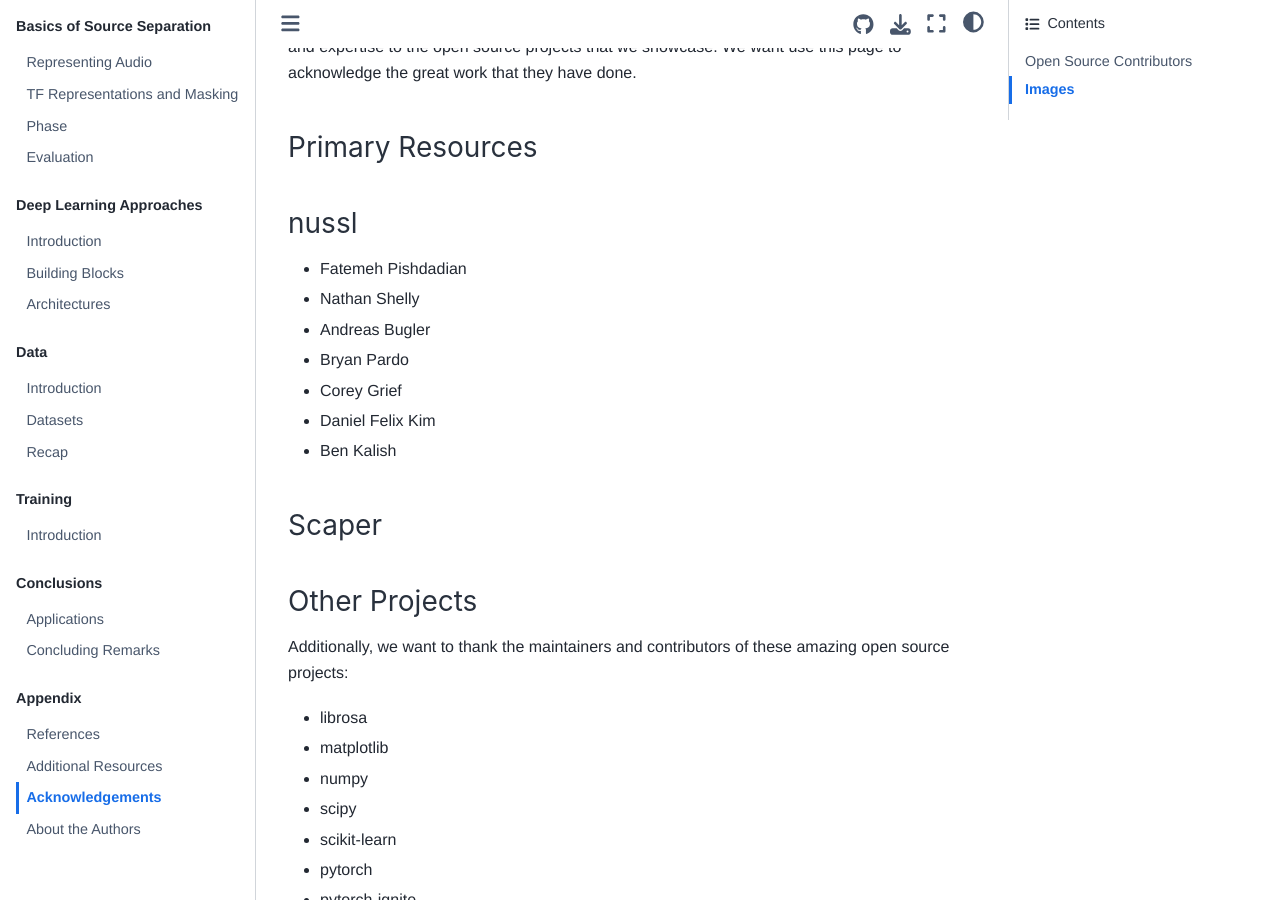
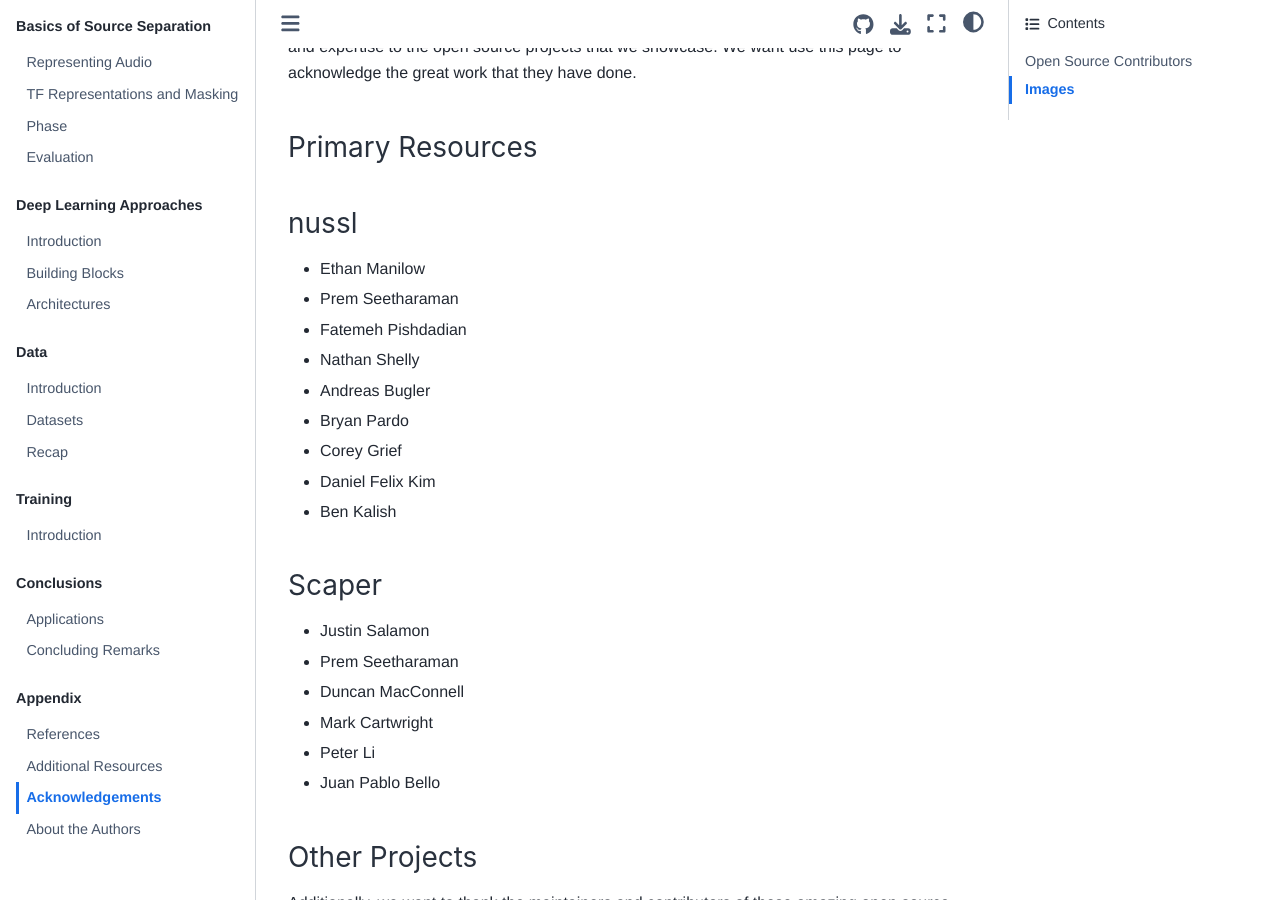
Before and after one commit to source-separation/tutorial, a Jupyter Book: the page built from book/appendix/acknowledgements.md, in a window 1280 px wide and 900 px high, scrolled down 208 px. Built offline with Jupyter Book 1.0.4 settings and Sphinx 7.4.7 and the Sphinx Book theme 1.1.4, drawn with Linux system fonts in a browser that asks for light colours; pages that are not in the unit, such as notebooks, are missing from menus; some of the changed text lies outside the part shown.

```diff
--- a/book/appendix/acknowledgements.md
+++ b/book/appendix/acknowledgements.md
@@ -14,6 +14,8 @@ done.
 
 ### nussl
 
+ - Ethan Manilow
+ - Prem Seetharaman
  - Fatemeh Pishdadian
  - Nathan Shelly
  - Andreas Bugler
@@ -23,6 +25,13 @@ done.
  - Ben Kalish
 
 ### Scaper
+
+- Justin Salamon
+- Prem Seetharaman
+- Duncan MacConnell
+- Mark Cartwright
+- Peter Li
+- Juan Pablo Bello
 
 
 ### Other Projects
```
Also changed, not shown: other parts of book/appendix/acknowledgements.md (+4 -0 lines).
